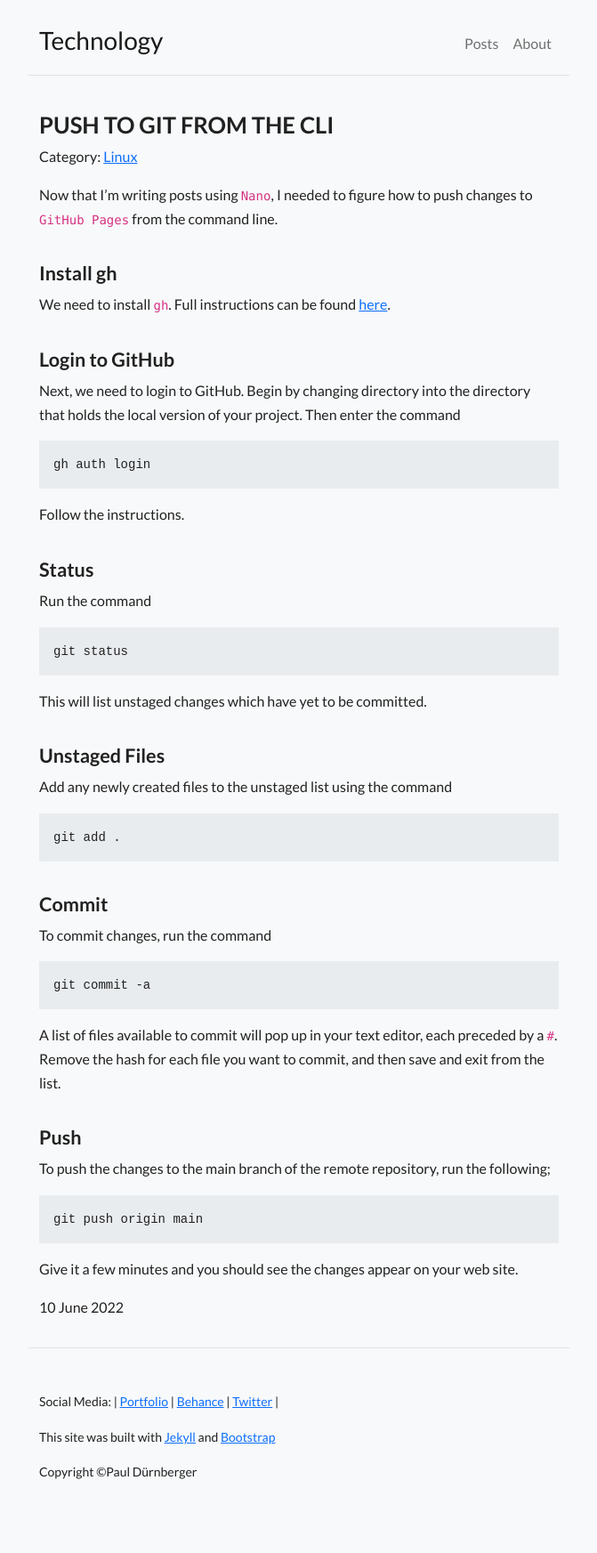
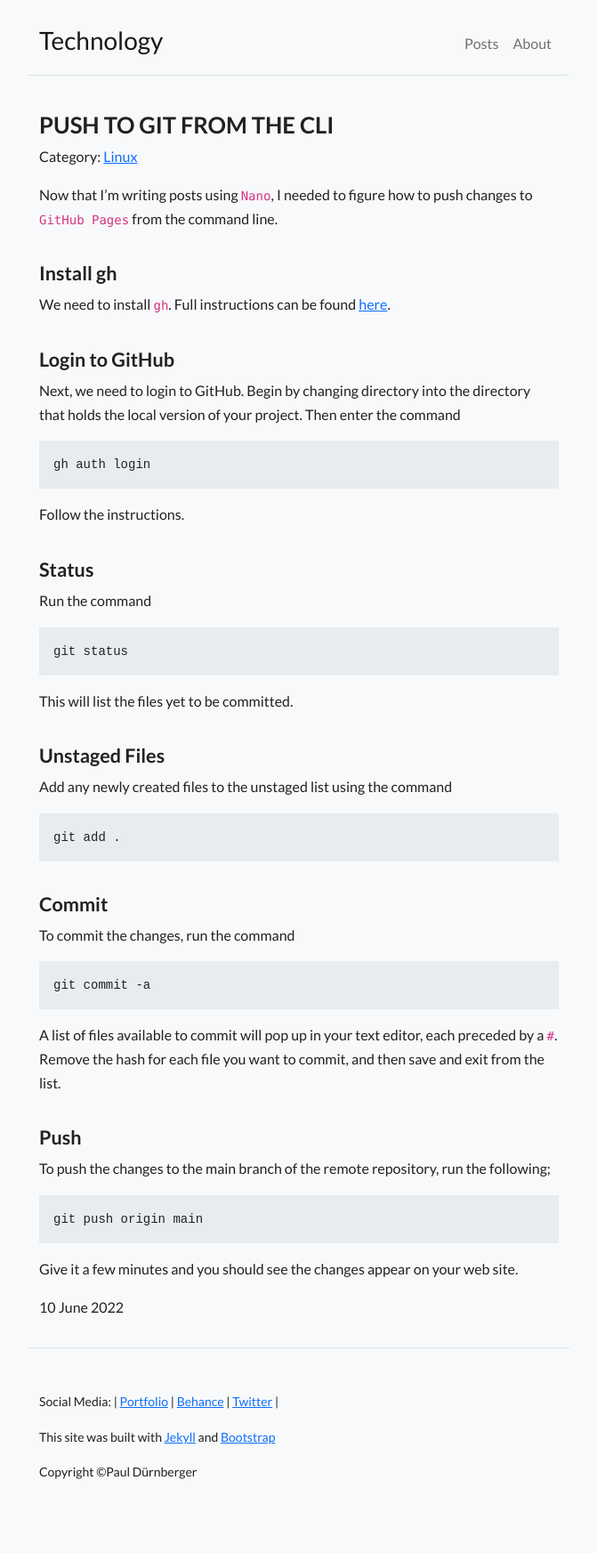
Before and after one commit to durnberger/durnberger.github.io, a Jekyll site: the page built from _posts/2022-06-10-push-to-git.md, in a window 1280 px wide. Shown: the whole page at 89% size, without its empty margins (304-975 px from the left). Built offline with Jekyll 4.4.1, drawn with Linux system fonts in a browser that asks for light colours; some web fonts are replaced.

Commit message:
modified:   _posts/2022-06-10-push-to-git.md modified:   _site/feed.xml

````diff
--- a/_posts/2022-06-10-push-to-git.md
+++ b/_posts/2022-06-10-push-to-git.md
@@ -31,7 +31,7 @@ Run the command
 git status
 ```
 
-This will list unstaged changes which have yet to be committed.
+This will list the files yet to be committed.
 
 ### Unstaged Files
 Add any newly created files to the unstaged list using the command
@@ -41,7 +41,7 @@ git add .
 ```
 
 ### Commit
-To commit changes, run the command
+To commit the changes, run the command
 
 ```
 git commit -a
````
Also changed, not shown: 1 other file.
